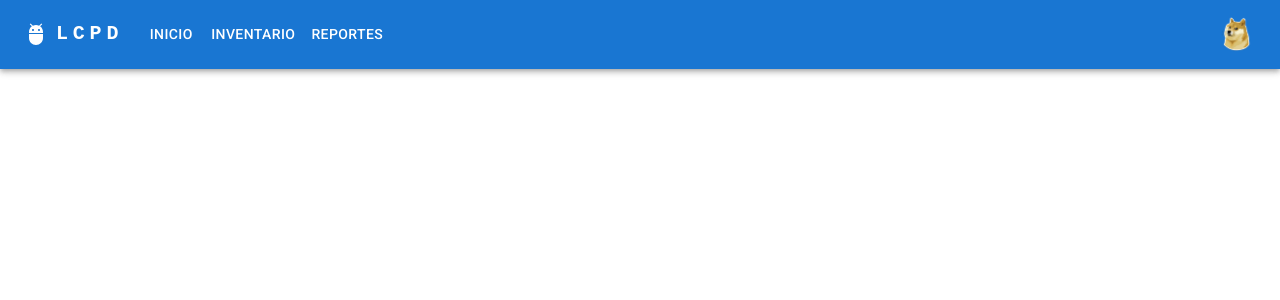
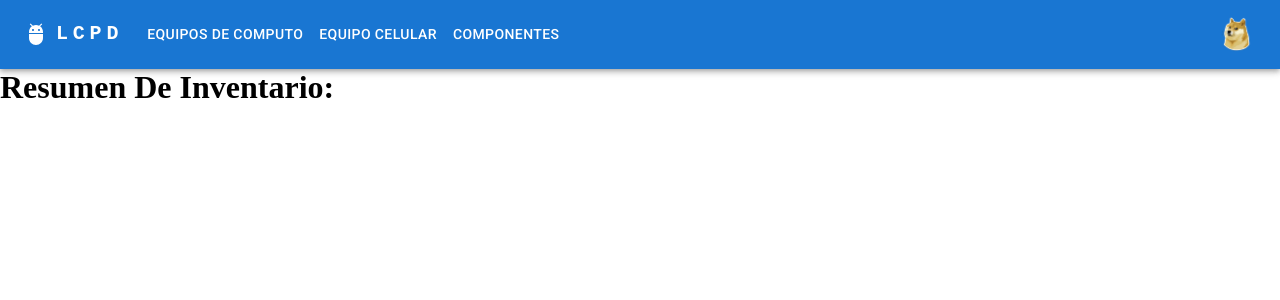
Before and after one commit to Adrian1jr/inventario-react, a React (Vite) app: page / in a window 1280 px wide. Shown: the top 300 px of the page. Built offline with nearby package versions, Linux system fonts and the light colour scheme.

Commit message:
UPDATE useFetch

```diff
--- a/src/components/NavBar.jsx
+++ b/src/components/NavBar.jsx
@@ -13,7 +13,7 @@ import Tooltip from "@mui/material/Tooltip";
 import MenuItem from "@mui/material/MenuItem";
 import AdbIcon from "@mui/icons-material/Adb";
 
-const pages = ["Inicio", "Inventario", "Reportes"];
+const pages = ["Equipos De Computo", "Equipo Celular", "Componentes"];
 const settings = ["Profile", "Account", "Dashboard", "Logout"];
 
 const ResponsiveAppBar = () => {
--- /dev/null
+++ b/src/hooks/use-fetch.js
@@ -0,0 +1 @@
+import { useState, useEffect } from "react";
--- a/src/pages/inventario.jsx
+++ b/src/pages/inventario.jsx
@@ -4,6 +4,7 @@ export const Inventario = () => {
   return (
     <div>
       <ResponsiveAppBar />
+      <h1>Resumen De Inventario: </h1>
     </div>
   );
 };
```
Also changed, not shown: src/components/ComputerCard.jsx (added, +7 -0 lines).
